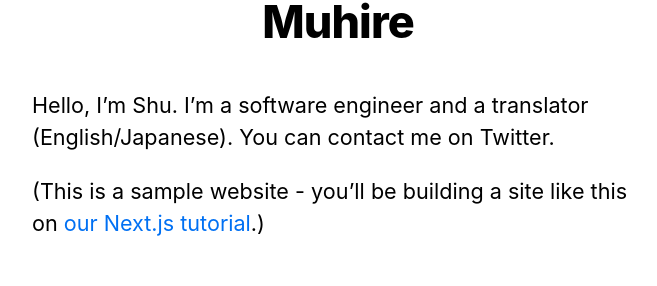
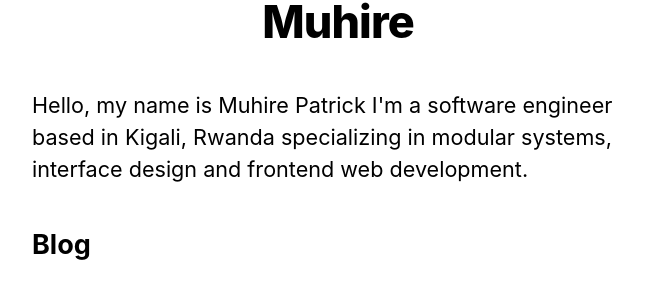
Before and after one commit to pmuhire/next-js-blog, a Next.js app: page / in a window 1280 px wide. Shown: the part 221-507 px from the top of the page, without its empty margins (302-959 px from the left). Built offline with nearby package versions, Linux system fonts and the light colour scheme.

Commit message:
Update index.js

```diff
--- a/pages/index.js
+++ b/pages/index.js
@@ -22,12 +22,8 @@ export default function Home({allPostsData}) {
       </Head>
       <section className={utilStyles.headingMd}>
         <p>
-          Hello, I’m Shu. I’m a software engineer and a translator
-          (English/Japanese). You can contact me on Twitter.
-        </p>
-        <p>
-          (This is a sample website - you’ll be building a site like this on{' '}
-          <a href="https://nextjs.org/learn">our Next.js tutorial</a>.)
+        Hello, my name is Muhire Patrick
+          I'm a software engineer based in Kigali, Rwanda specializing in modular systems, interface design and frontend web development.
         </p>
       </section>
       <section className={`${utilStyles.headingMd} ${utilStyles.padding1px}`}>
```
